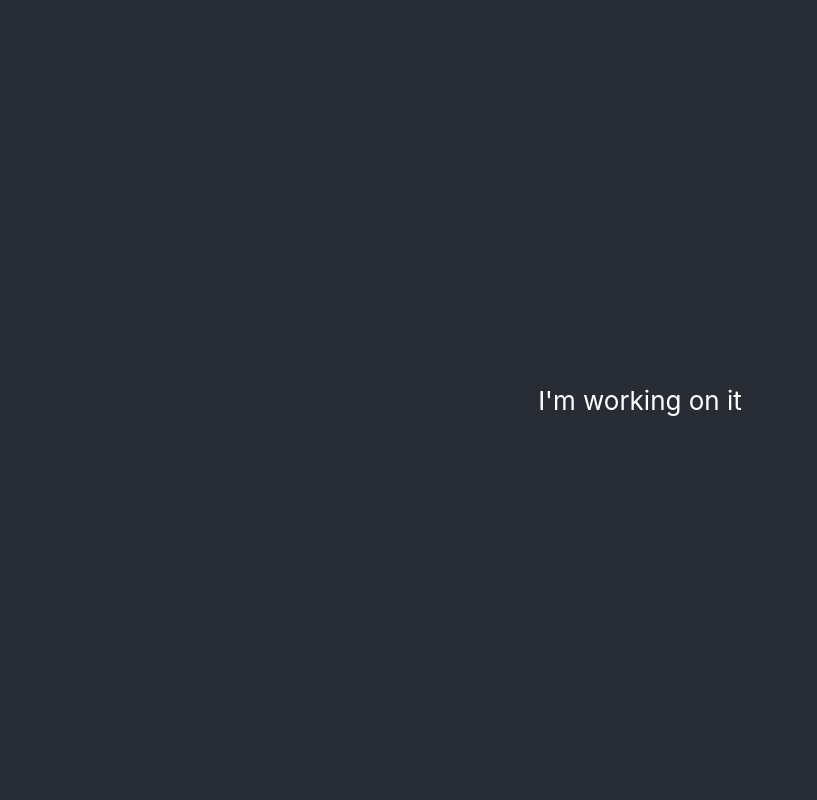
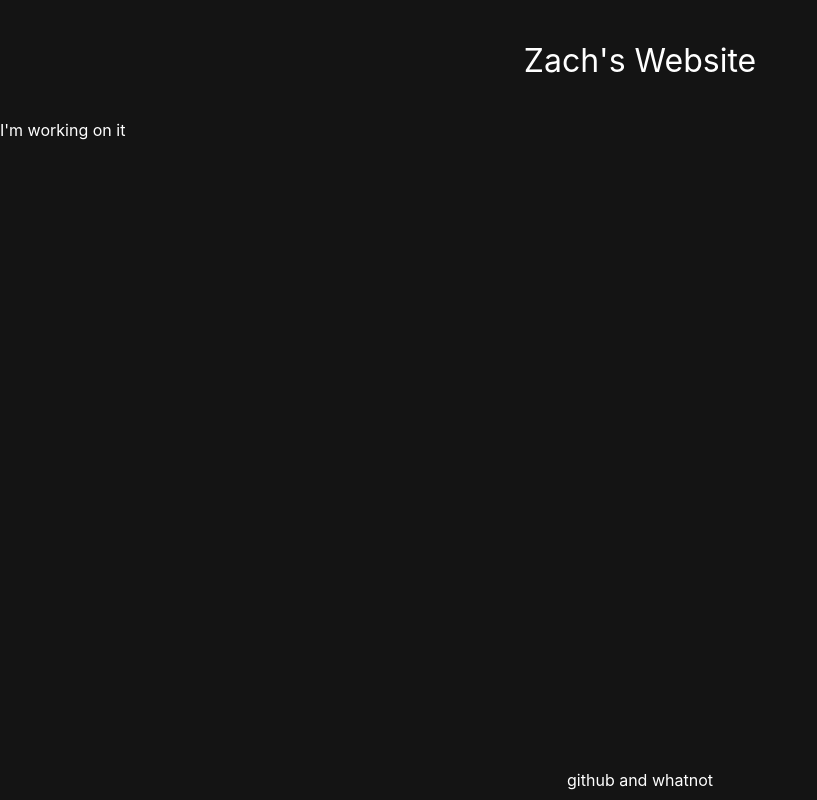
Before and after one commit to ZachNobles/ZachNobles.github.io, a React (Create React App) app: page / in a window 1280 px wide. Shown: the whole page, without its empty margins (0-817 px from the left). Built offline with nearby package versions, Linux system fonts and the light colour scheme.

Commit message:
added pages

```diff
--- a/package.json
+++ b/package.json
@@ -7,7 +7,9 @@
     "cra-template": "1.2.0",
     "react": "^19.0.0",
     "react-dom": "^19.0.0",
+    "react-router-dom": "^7.1.1",
     "react-scripts": "^5.0.1",
+    "styled-components": "^6.1.14",
     "web-vitals": "^4.2.4"
   },
   "scripts": {
--- a/public/index.html
+++ b/public/index.html
@@ -26,7 +26,7 @@
     -->
     <title>React App</title>
   </head>
-  <body>
+  <body data-theme="dark">
     <noscript>You need to enable JavaScript to run this app.</noscript>
     <div id="root"></div>
     <!--
--- a/src/App.css
+++ b/src/App.css
@@ -1,38 +1,15 @@
-.App {
-  text-align: center;
+body[data-theme="dark"] {
+  --background-color: RGB(20, 20, 20);
+  --text-color: white;
 }
 
-.App-logo {
-  height: 40vmin;
-  pointer-events: none;
+
+body {
+  background-color: var(--background-color);
+  color: var(--text-color);
+
 }
 
-@media (prefers-reduced-motion: no-preference) {
-  .App-logo {
-    animation: App-logo-spin infinite 20s linear;
-  }
+.main-content {
+  height: 80vh;
 }
-
-.App-header {
-  background-color: #282c34;
-  min-height: 100vh;
-  display: flex;
-  flex-direction: column;
-  align-items: center;
-  justify-content: center;
-  font-size: calc(10px + 2vmin);
-  color: white;
-}
-
-.App-link {
-  color: #61dafb;
-}
-
-@keyframes App-logo-spin {
-  from {
-    transform: rotate(0deg);
-  }
-  to {
-    transform: rotate(360deg);
-  }
-}
--- a/src/App.js
+++ b/src/App.js
@@ -1,14 +1,30 @@
-import logo from './logo.svg';
 import './App.css';
+
+import React from "react";
+import Navbar from "./components/Navbar";
+import {
+    BrowserRouter as Router,
+    Routes,
+    Route,
+} from "react-router-dom";
+import Home from "./pages/home";
+import About from "./pages/about";
 
 function App() {
   return (
     <div className="App">
-      <header className="App-header">
+      <Router>
+          <Navbar />
+          <Routes>
+              <Route exact path="/" element={<Home />} />
+              <Route path="/about" element={<About />} />
+          </Routes>
+      </Router>
+      {/* <header className="App-header">
         <p>
           I'm working on it
         </p>
-      </header>
+      </header> */}
     </div>
   );
 }
--- /dev/null
+++ b/src/components/Footer/footer.css
@@ -0,0 +1,8 @@
+.footer {
+    width: 100vw;
+    height: 5vh;
+    display: flex;
+    flex-direction: row;
+    justify-content: center;
+    align-items: center;
+}
--- /dev/null
+++ b/src/components/Footer/footer.js
@@ -0,0 +1,9 @@
+import './footer.css';
+
+const Footer = () => {
+    return <div className="footer">
+        <p>github and whatnot</p>
+    </div>;
+}
+
+export default Footer;
--- /dev/null
+++ b/src/components/Header/header.css
@@ -0,0 +1,10 @@
+.header {
+    width: 100vw;
+    height: 15vh;
+    display: flex;
+    flex-direction: row;
+    justify-content: center;
+    align-items: center;
+
+    font-size: 2rem                                                  ;
+}
--- /dev/null
+++ b/src/components/Header/header.js
@@ -0,0 +1,9 @@
+import './header.css';
+
+const Header = () => {
+    return <div className="header">
+        <p>Zach's Website</p>
+    </div>;
+}
+
+export default Header;
--- /dev/null
+++ b/src/components/Navbar/index.js
@@ -0,0 +1,6 @@
+const Navbar = () => {
+    return <div>
+    </div>
+}
+
+export default Navbar
--- /dev/null
+++ b/src/pages/about.js
@@ -0,0 +1,5 @@
+const About = () => {
+    return <div>hiiiiiiiiii</div>;
+}
+
+export default About;
--- /dev/null
+++ b/src/pages/home.js
@@ -0,0 +1,14 @@
+import Header from "../components/Header/header"
+import Footer from "../components/Footer/footer"
+
+const Home = () => {
+    return <div>
+       <Header />
+       <div className = "main-content">
+            I'm working on it
+       </div>
+       <Footer />
+    </div>;
+}
+
+export default Home;
```
Also changed, not shown: src/pages/index.js (added), 1 other file (tests, documents, lock files or other folders).
